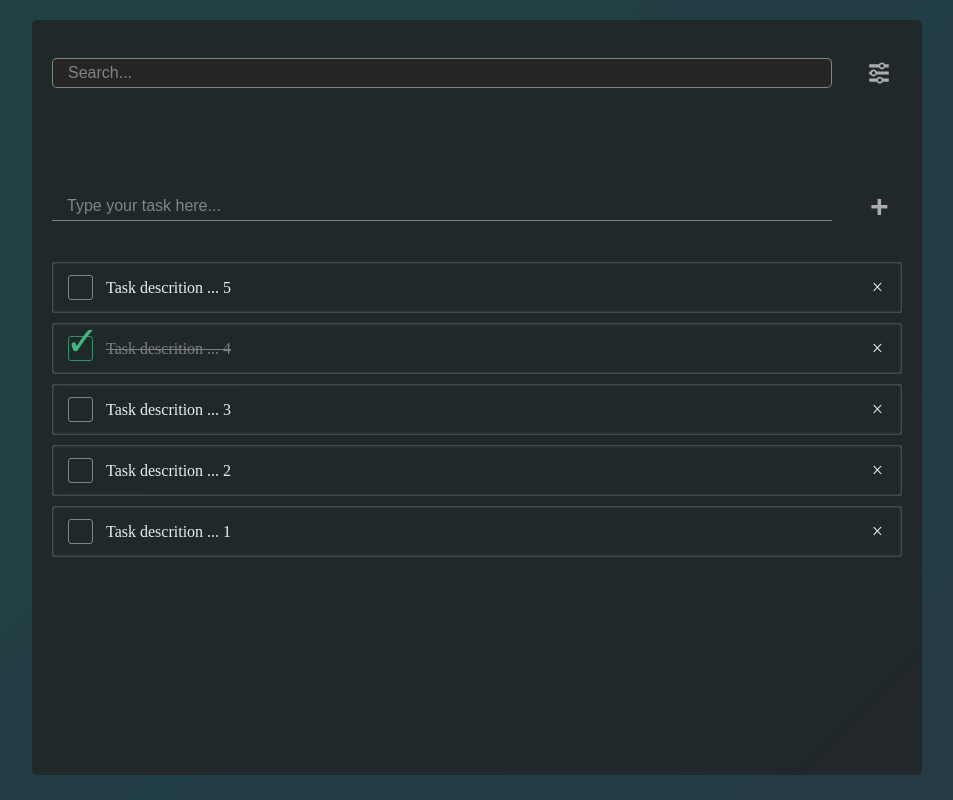
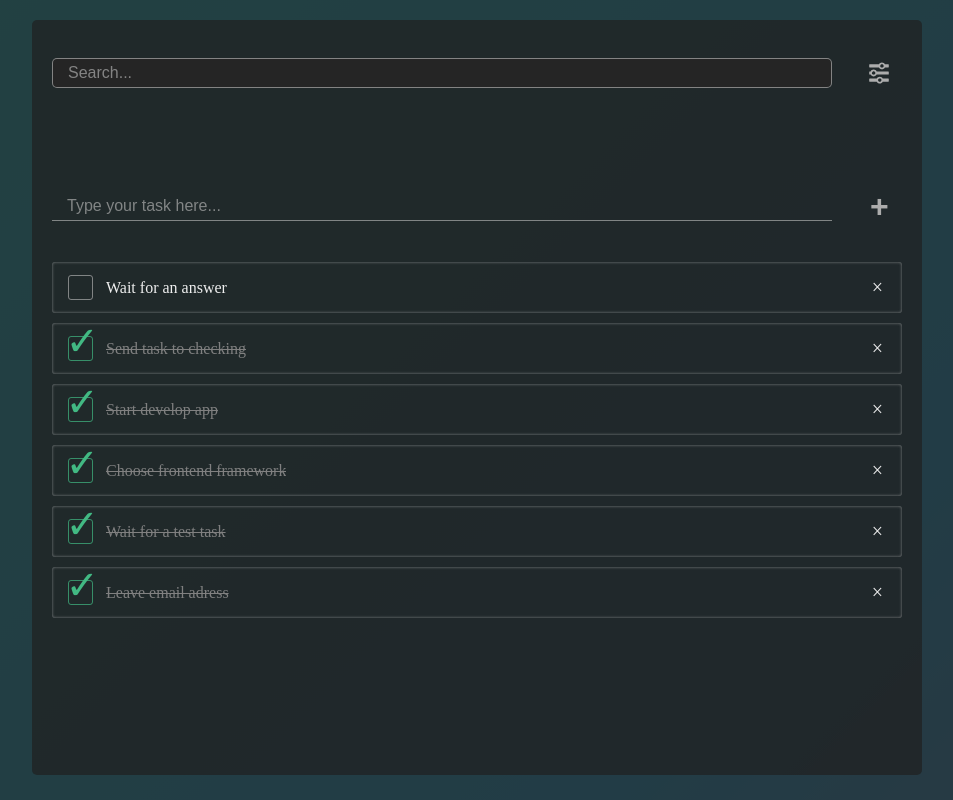
Before and after one commit to djvaij/todo-db2, a Vue app: page / in a window 1280 px wide. Shown: the whole page, without its empty margins (163-1116 px from the left). Built offline with nearby package versions, Linux system fonts and the light colour scheme.

Commit message:
Change default demo tasks.

```diff
--- a/src/App.vue
+++ b/src/App.vue
@@ -60,37 +60,44 @@ function loadFromLocalStorage(key) {
 const initialArray = [
   {
     id: 123,
-    title: 'Task descrition ... 1',
-    isCompleted: false,
+    title: 'Leave email adress',
+    isCompleted: true,
     timestamp: Date.now() + 1,
     priority: 5,
   },
   {
     id: 321,
-    title: 'Task descrition ... 2',
-    isCompleted: false,
+    title: 'Wait for a test task',
+    isCompleted: true,
     timestamp: Date.now() + 2,
     priority: 2,
   },
   {
     id: 456,
-    title: 'Task descrition ... 3',
-    isCompleted: false,
+    title: 'Choose frontend framework',
+    isCompleted: true,
     timestamp: Date.now() + 3,
     priority: 4,
   },
   {
     id: 789,
-    title: 'Task descrition ... 4',
+    title: 'Start develop app',
     isCompleted: true,
     timestamp: Date.now() + 4,
     priority: 1,
   },
   {
     id: 978,
-    title: 'Task descrition ... 5',
+    title: 'Send task to checking',
+    isCompleted: true,
+    timestamp: Date.now() + 5,
+    priority: 3,
+  },
+  {
+    id: 654,
+    title: 'Wait for an answer',
     isCompleted: false,
-    timestamp: Date.now() + 5,
+    timestamp: Date.now() + 6,
     priority: 3,
   },
 ]
```
